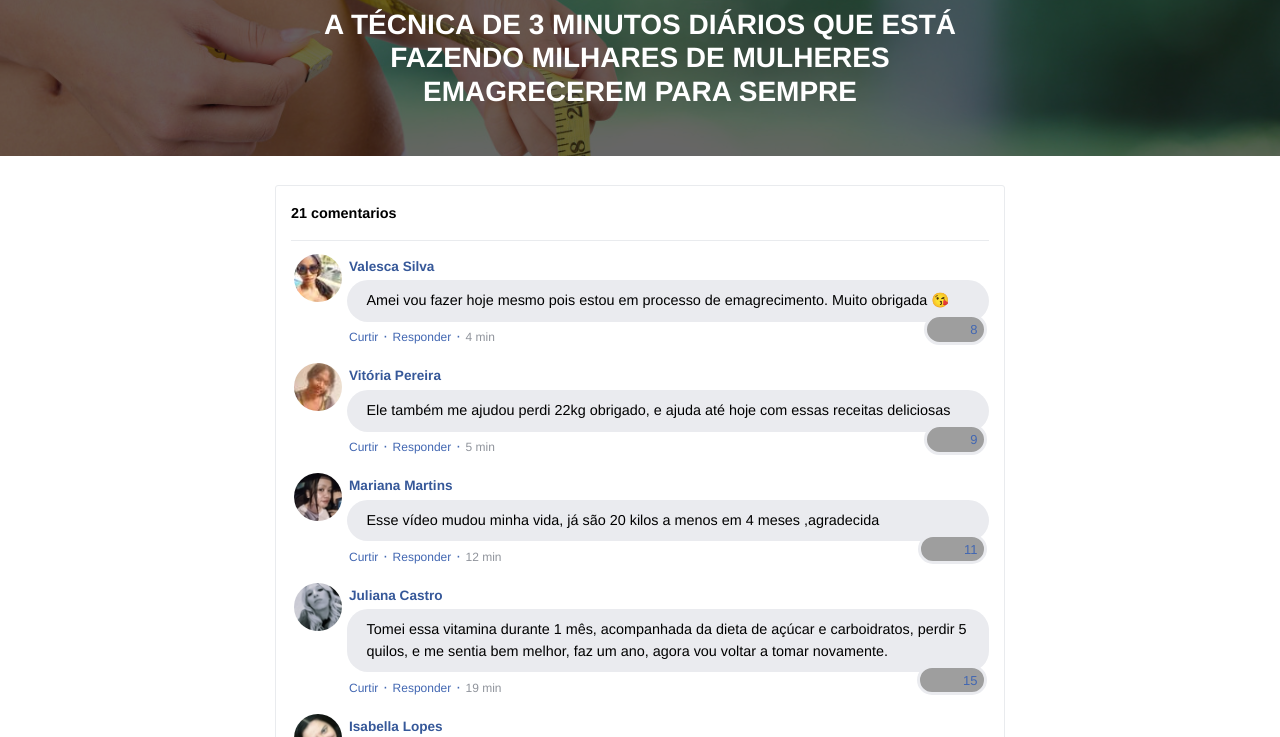
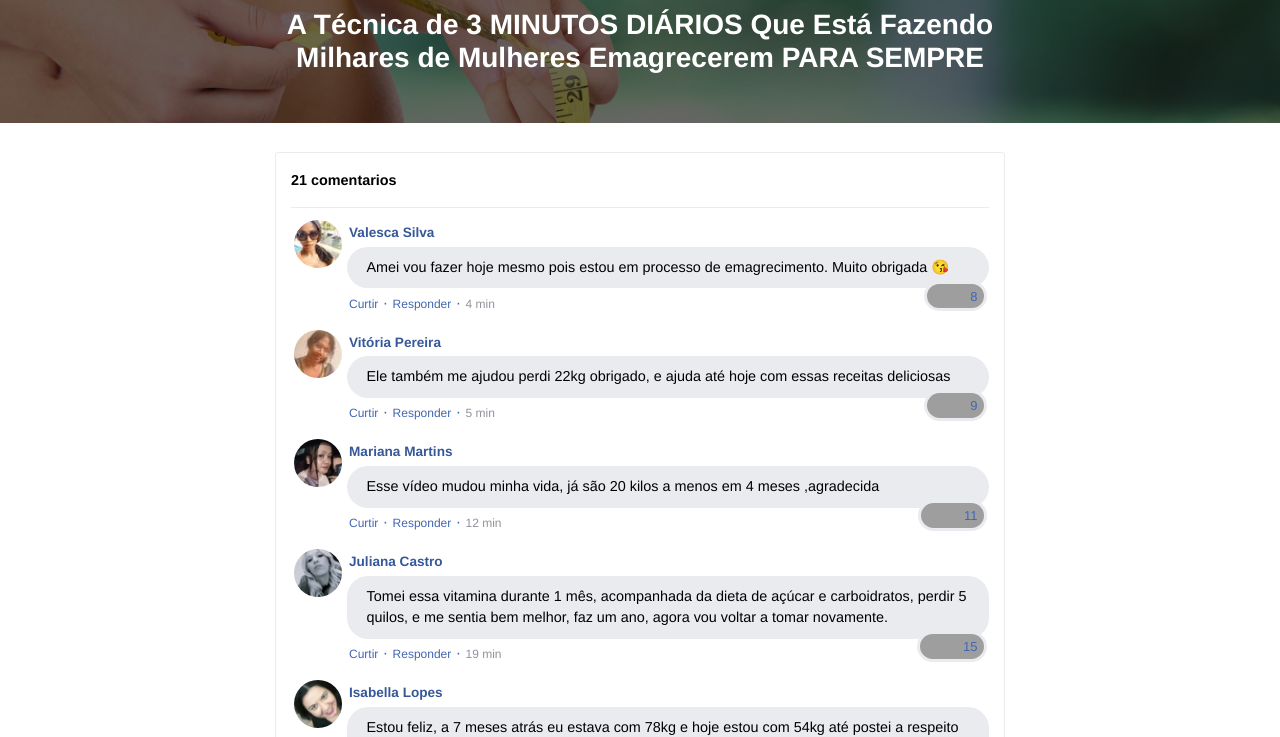
Before and after one commit to rodrigocastrome/emagrecercomeft.com.br, a plain HTML site: page index.html in a window 1280 px wide. Shown: the part 136-873 px from the top of the page. Drawn offline with nearby package versions, Linux system fonts and the light colour scheme; grey boxes are pictures that could not be loaded; a script that the page names is missing.

Commit message:
Update index.html

```diff
--- a/index.html
+++ b/index.html
@@ -40,7 +40,7 @@
             <img class="img-fluid" src="./assets/img/ultrasecreto.svg">
 
             <!-- Headline -->
-            <h3 class="my-4"><b>A TÉCNICA DE 3 MINUTOS DIÁRIOS QUE ESTÁ FAZENDO MILHARES DE MULHERES EMAGRECEREM PARA SEMPRE</b></h3>
+            <h3 class="my-4"><b>A Técnica de 3 MINUTOS DIÁRIOS Que Está Fazendo Milhares de Mulheres Emagrecerem PARA SEMPRE</b></h3>
 
             <!-- VSL -->
 <script type="text/javascript" id="scr_62658357fce04100098948e4">var s=document.createElement("script");s.src="https://scripts.converteai.net/cdcd0e78-4b55-497b-b4ee-a271f72b0a64/players/62658357fce04100098948e4/player.js",s.async=!0,document.head.appendChild(s);</script>
```
